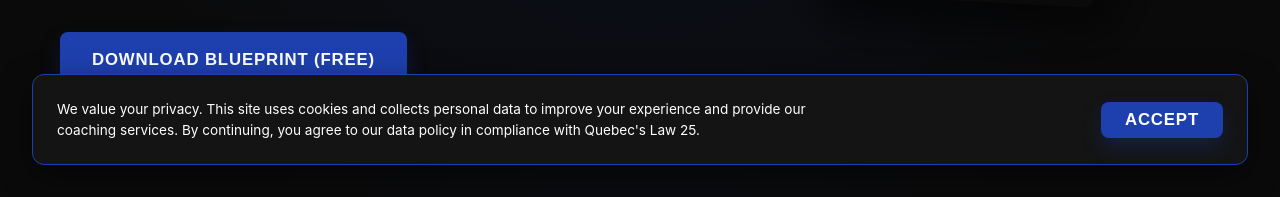
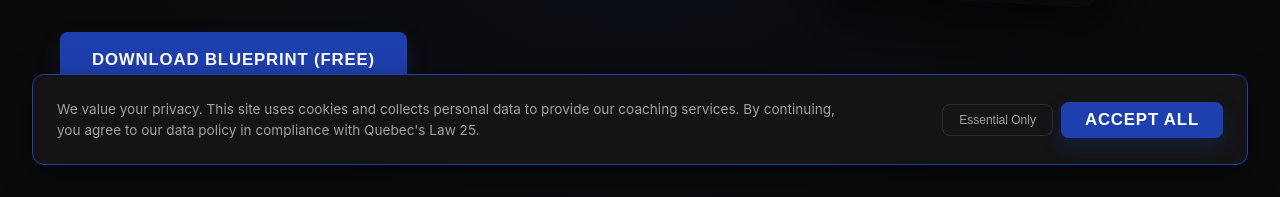
Before and after one commit to maillouxkensley/cali, a website: page blueprint.html in a window 1280 px wide. Shown: the part 603-800 px from the top of the page. Drawn offline with nearby package versions, Linux system fonts and the light colour scheme.

Commit message:
Update Law 25 banner with customization options

```diff
--- a/blueprint.html
+++ b/blueprint.html
@@ -221,11 +221,31 @@
 
     <!-- PRIVACY BANNER (Law 25) -->
     <div id="privacy-banner" class="privacy-banner">
-        <p style="font-size: 0.85rem; max-width: 800px;">
-            We value your privacy. This site uses cookies and collects personal data to improve your experience and provide our coaching services. By continuing, you agree to our data policy in compliance with Quebec's Law 25.
+        <p style="font-size: 0.85rem; max-width: 800px; color: var(--text-muted);">
+            We value your privacy. This site uses cookies and collects personal data to provide our coaching services. By continuing, you agree to our data policy in compliance with Quebec's Law 25.
         </p>
-        <button class="btn btn-primary" style="padding: 0.5rem 1.5rem; min-height: auto;" onclick="acceptPrivacy()">Accept</button>
+        <div class="privacy-btns" style="display: flex; gap: 0.5rem; align-items: center;">
+            <button class="btn-subtle" onclick="acceptEssential()">Essential Only</button>
+            <button class="btn btn-primary" style="padding: 0.5rem 1.5rem; min-height: auto;" onclick="acceptPrivacy()">Accept All</button>
+        </div>
     </div>
+
+    <style>
+        .btn-subtle {
+            background: transparent;
+            border: 1px solid var(--glass-border);
+            color: var(--text-muted);
+            padding: 0.5rem 1rem;
+            border-radius: 8px;
+            font-size: 0.75rem;
+            cursor: pointer;
+            transition: var(--transition);
+        }
+        .btn-subtle:hover {
+            background: rgba(255,255,255,0.05);
+            color: white;
+        }
+    </style>
 
     <script>
         lucide.createIcons();
@@ -240,9 +260,12 @@
 
         function acceptPrivacy() {
             document.getElementById('privacy-banner').style.display = 'none';
-            localStorage.setItem('privacy_accepted', 'true');
+            localStorage.setItem('privacy_accepted', 'all');
         }
-
+        function acceptEssential() {
+            document.getElementById('privacy-banner').style.display = 'none';
+            localStorage.setItem('privacy_accepted', 'essential');
+        }
         if (localStorage.getItem('privacy_accepted')) {
             document.getElementById('privacy-banner').style.display = 'none';
         }
```
Also changed, not shown: index.html (+25 -4 lines).
